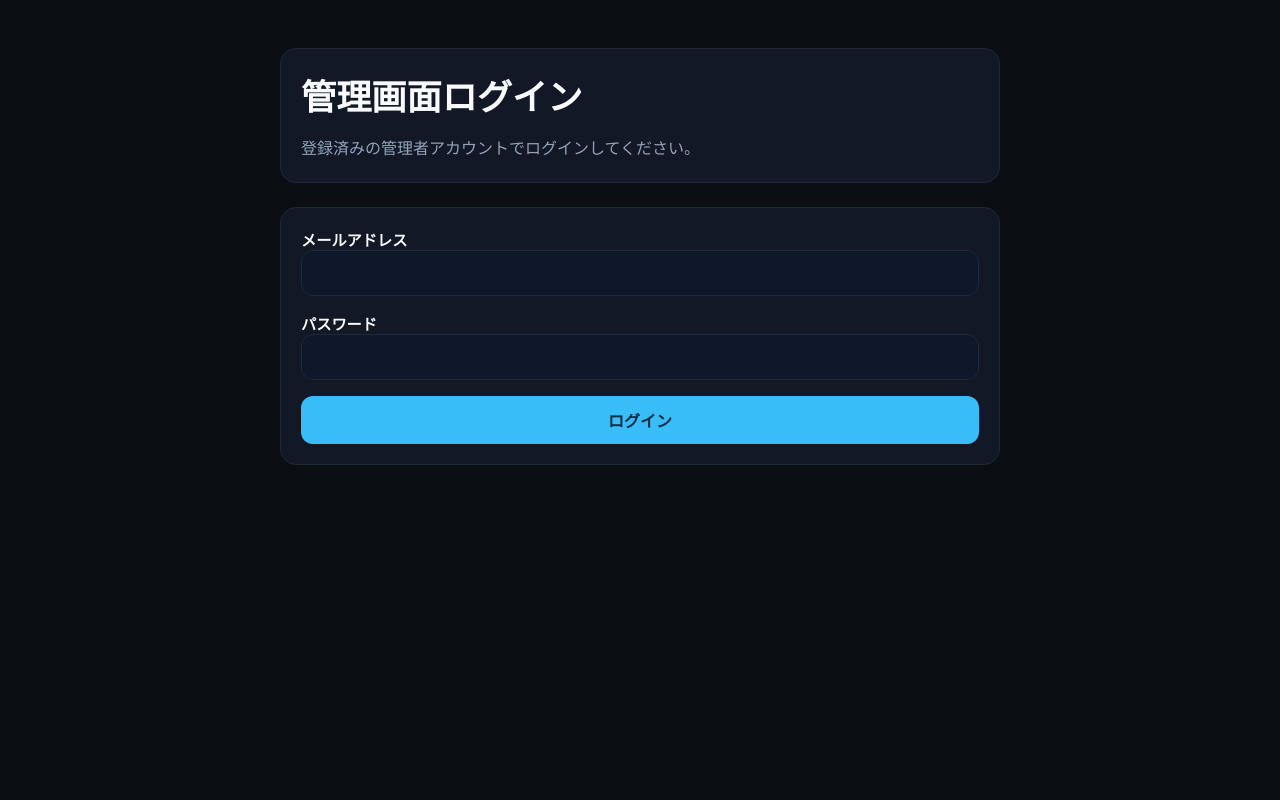
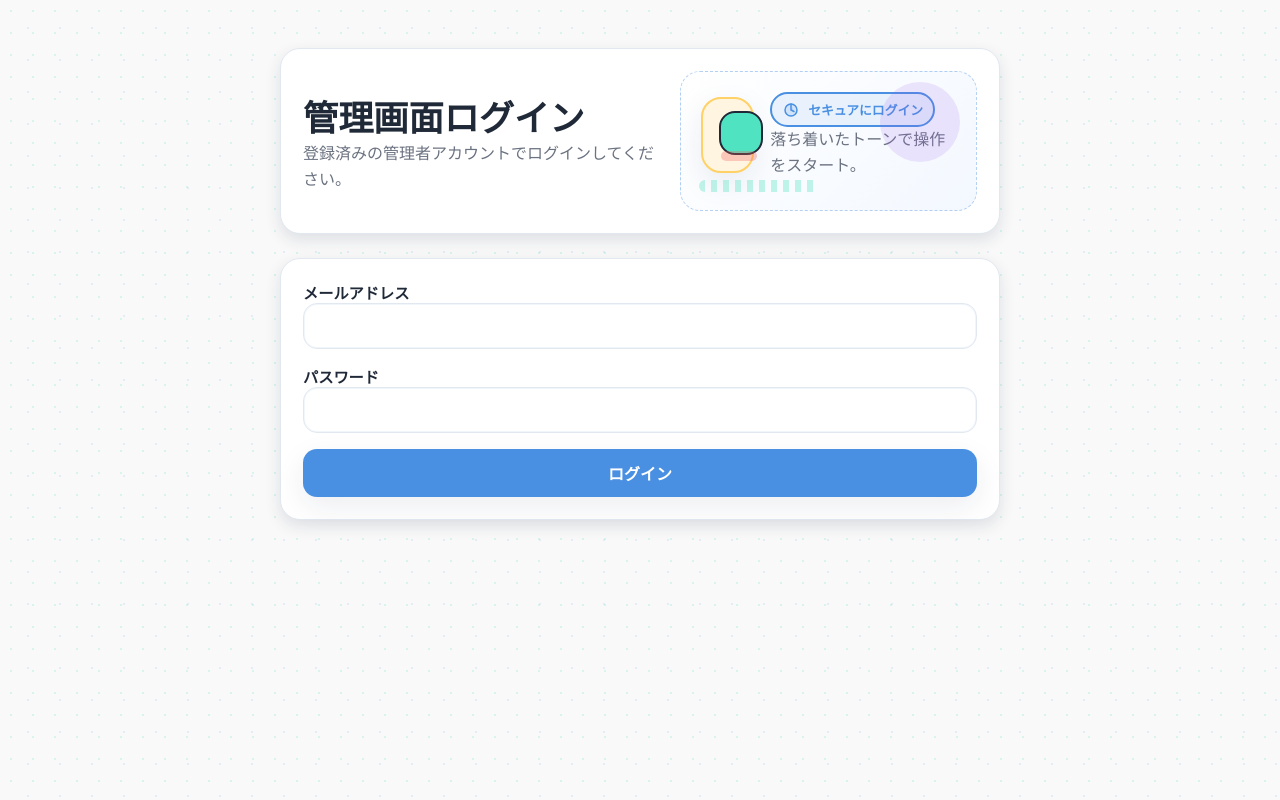
Before and after one commit to ANOSkdy/ensemble_sys, a Next.js app: page /login in a window 1280 px wide. Built offline with nearby package versions, Linux system fonts and the light colour scheme.

Commit message:
Apply new design system

```diff
--- a/app/globals.css
+++ b/app/globals.css
@@ -1,12 +1,19 @@
 :root {
   color-scheme: light;
-  --bg: #0b0f14;
-  --surface: #121826;
-  --text: #f8fafc;
-  --muted: #94a3b8;
-  --accent: #38bdf8;
-  --accent-dark: #0284c7;
-  --border: #1f2937;
+  --bg: #f9f9f9;
+  --surface: #ffffff;
+  --text: #1f2937;
+  --muted: #6b7280;
+  --primary: #4a90e2;
+  --secondary: #50e3c2;
+  --accent-1: #ffd166;
+  --accent-2: #f25f5c;
+  --accent-3: #9d59ec;
+  --border: #e2e8f0;
+  --shadow: 0 10px 30px rgba(24, 39, 75, 0.08);
+  --shadow-soft: 0 6px 16px rgba(24, 39, 75, 0.12);
+  --radius-lg: 20px;
+  --radius-md: 14px;
 }
 
 * {
@@ -19,6 +26,13 @@ body {
   background: var(--bg);
   color: var(--text);
   min-height: 100vh;
+  background-image: radial-gradient(
+      rgba(80, 227, 194, 0.2) 1px,
+      transparent 1px
+    ),
+    radial-gradient(rgba(74, 144, 226, 0.12) 1px, transparent 1px);
+  background-size: 22px 22px, 32px 32px;
+  background-position: 0 0, 12px 12px;
 }
 
 a {
@@ -41,16 +55,22 @@ main {
 .card {
   background: var(--surface);
   border: 1px solid var(--border);
-  border-radius: 16px;
-  padding: 20px;
+  border-radius: var(--radius-lg);
+  padding: 22px;
   display: flex;
   flex-direction: column;
   gap: 16px;
+  box-shadow: var(--shadow-soft);
 }
 
 h1 {
   font-size: 1.8rem;
   margin: 0;
+}
+
+h2 {
+  margin: 0;
+  font-size: 1.25rem;
 }
 
 p {
@@ -75,26 +95,159 @@ input,
 textarea {
   width: 100%;
   padding: 12px 14px;
-  border-radius: 12px;
+  border-radius: var(--radius-md);
   border: 1px solid var(--border);
-  background: #0f172a;
+  background: #ffffff;
   color: var(--text);
+  box-shadow: inset 0 0 0 1px rgba(74, 144, 226, 0.08);
+  transition: border-color 0.2s ease, box-shadow 0.2s ease;
+}
+
+input:focus,
+textarea:focus {
+  outline: none;
+  border-color: var(--primary);
+  box-shadow: 0 0 0 3px rgba(74, 144, 226, 0.2);
 }
 
 button {
   cursor: pointer;
   border: none;
-  border-radius: 12px;
+  border-radius: var(--radius-md);
   padding: 12px 16px;
-  background: var(--accent);
-  color: #022c44;
+  background: var(--primary);
+  color: #ffffff;
   font-weight: 600;
+  box-shadow: var(--shadow);
+  transition: transform 0.2s ease, box-shadow 0.2s ease;
+}
+
+button:hover {
+  transform: translateY(-1px);
+  box-shadow: 0 12px 24px rgba(74, 144, 226, 0.2);
 }
 
 button.secondary {
   background: transparent;
-  color: var(--accent);
-  border: 1px solid var(--accent);
+  color: var(--primary);
+  border: 1px solid var(--primary);
+  box-shadow: none;
+}
+
+.hero {
+  display: grid;
+  gap: 16px;
+}
+
+.hero-grid {
+  display: grid;
+  gap: 20px;
+}
+
+.hero-art {
+  position: relative;
+  border-radius: var(--radius-lg);
+  background: linear-gradient(135deg, #ffffff 0%, #f3f8ff 100%);
+  border: 1px dashed rgba(74, 144, 226, 0.4);
+  padding: 20px;
+  overflow: hidden;
+  min-height: 140px;
+}
+
+.hero-art::before {
+  content: "";
+  position: absolute;
+  inset: 10px 16px auto auto;
+  width: 80px;
+  height: 80px;
+  border-radius: 50%;
+  background: rgba(157, 89, 236, 0.15);
+}
+
+.hero-art::after {
+  content: "";
+  position: absolute;
+  left: 18px;
+  bottom: 18px;
+  width: 120px;
+  height: 12px;
+  background: repeating-linear-gradient(
+    90deg,
+    rgba(80, 227, 194, 0.35),
+    rgba(80, 227, 194, 0.35) 6px,
+    transparent 6px,
+    transparent 12px
+  );
+  border-radius: 999px;
+}
+
+.hero-illustration {
+  display: flex;
+  align-items: center;
+  gap: 16px;
+}
+
+.character {
+  width: 76px;
+  height: 76px;
+  border-radius: 20px;
+  background: #fff5e1;
+  border: 2px solid var(--accent-1);
+  position: relative;
+  box-shadow: var(--shadow);
+}
+
+.character::before {
+  content: "";
+  position: absolute;
+  width: 40px;
+  height: 40px;
+  border-radius: 16px;
+  background: var(--secondary);
+  top: 12px;
+  left: 16px;
+  border: 2px solid #1f2937;
+}
+
+.character::after {
+  content: "";
+  position: absolute;
+  width: 36px;
+  height: 10px;
+  border-radius: 999px;
+  background: rgba(242, 95, 92, 0.3);
+  bottom: 10px;
+  left: 18px;
+}
+
+.icon-chip {
+  display: inline-flex;
+  align-items: center;
+  gap: 8px;
+  padding: 6px 10px;
+  border-radius: 999px;
+  border: 2px solid var(--primary);
+  background: rgba(74, 144, 226, 0.1);
+  font-size: 0.8rem;
+  font-weight: 600;
+  color: var(--primary);
+}
+
+.icon-chip svg {
+  width: 18px;
+  height: 18px;
+  stroke-width: 2;
+  fill: rgba(74, 144, 226, 0.15);
+}
+
+.section-divider {
+  height: 1px;
+  background: linear-gradient(
+    90deg,
+    transparent,
+    rgba(74, 144, 226, 0.4),
+    transparent
+  );
 }
 
 .todo-list {
@@ -108,9 +261,10 @@ button.secondary {
   flex-direction: column;
   gap: 8px;
   padding: 12px;
-  border-radius: 12px;
+  border-radius: var(--radius-md);
   border: 1px solid var(--border);
-  background: #0f172a;
+  background: #ffffff;
+  box-shadow: var(--shadow);
 }
 
 .todo-meta {
@@ -125,8 +279,8 @@ button.secondary {
   font-size: 0.75rem;
   padding: 4px 8px;
   border-radius: 999px;
-  background: rgba(56, 189, 248, 0.2);
-  color: var(--accent);
+  background: rgba(74, 144, 226, 0.15);
+  color: var(--primary);
 }
 
 .actions {
@@ -142,12 +296,26 @@ button.secondary {
 
 .summary-card {
   padding: 16px;
-  border-radius: 12px;
+  border-radius: var(--radius-md);
   border: 1px solid var(--border);
-  background: #0f172a;
+  background: #ffffff;
   display: flex;
   flex-direction: column;
   gap: 8px;
+  position: relative;
+  overflow: hidden;
+  box-shadow: var(--shadow);
+}
+
+.summary-card::after {
+  content: "";
+  position: absolute;
+  right: -20px;
+  top: -10px;
+  width: 80px;
+  height: 80px;
+  border-radius: 50%;
+  background: rgba(255, 209, 102, 0.35);
 }
 
 .summary-label {
@@ -159,6 +327,7 @@ button.secondary {
   font-size: 1.6rem;
   font-weight: 700;
   margin: 0;
+  color: var(--text);
 }
 
 .list {
@@ -169,12 +338,13 @@ button.secondary {
 
 .list-item {
   padding: 12px;
-  border-radius: 12px;
+  border-radius: var(--radius-md);
   border: 1px solid var(--border);
-  background: #0f172a;
+  background: #ffffff;
   display: flex;
   flex-direction: column;
   gap: 8px;
+  box-shadow: var(--shadow);
 }
 
 .list-title {
@@ -197,11 +367,18 @@ button.secondary {
 
 .link-card {
   padding: 12px 14px;
-  border-radius: 12px;
+  border-radius: var(--radius-md);
   border: 1px solid var(--border);
-  background: #0f172a;
+  background: #ffffff;
   font-weight: 600;
   color: var(--text);
+  box-shadow: var(--shadow);
+  transition: transform 0.2s ease, box-shadow 0.2s ease;
+}
+
+.link-card:hover {
+  transform: translateY(-2px);
+  box-shadow: 0 12px 24px rgba(80, 227, 194, 0.2);
 }
 
 .button-link {
@@ -209,10 +386,110 @@ button.secondary {
   align-items: center;
   justify-content: center;
   padding: 10px 14px;
+  border-radius: var(--radius-md);
+  border: 2px solid var(--primary);
+  color: var(--primary);
+  font-weight: 600;
+  background: rgba(74, 144, 226, 0.08);
+  transition: transform 0.2s ease, box-shadow 0.2s ease;
+}
+
+.button-link:hover {
+  transform: translateY(-1px);
+  box-shadow: var(--shadow);
+}
+
+.process-flow {
+  display: grid;
+  gap: 12px;
+}
+
+.process-step {
+  display: grid;
+  grid-template-columns: 32px 1fr;
+  gap: 12px;
+  align-items: center;
+  padding: 12px;
+  border-radius: var(--radius-md);
+  border: 1px dashed rgba(74, 144, 226, 0.4);
+  background: #ffffff;
+}
+
+.process-step span {
+  width: 32px;
+  height: 32px;
   border-radius: 12px;
-  border: 1px solid var(--accent);
-  color: var(--accent);
-  font-weight: 600;
+  background: rgba(80, 227, 194, 0.2);
+  display: grid;
+  place-items: center;
+  color: var(--primary);
+  font-weight: 700;
+  border: 2px solid var(--primary);
+}
+
+.chart-grid {
+  display: grid;
+  gap: 16px;
+}
+
+.chart-card {
+  border-radius: var(--radius-md);
+  border: 1px solid var(--border);
+  padding: 16px;
+  background: #ffffff;
+  box-shadow: var(--shadow);
+}
+
+.chart-donut {
+  width: 120px;
+  height: 120px;
+  border-radius: 50%;
+  background: conic-gradient(
+    var(--primary) 0 45%,
+    var(--secondary) 45% 70%,
+    var(--accent-2) 70% 100%
+  );
+  margin: 0 auto;
+  position: relative;
+}
+
+.chart-donut::after {
+  content: "";
+  position: absolute;
+  inset: 18px;
+  background: #ffffff;
+  border-radius: 50%;
+  box-shadow: inset 0 0 0 2px rgba(74, 144, 226, 0.15);
+}
+
+.chart-bars {
+  display: grid;
+  grid-template-columns: repeat(4, 1fr);
+  align-items: end;
+  gap: 10px;
+  height: 120px;
+}
+
+.chart-bars span {
+  display: block;
+  border-radius: 12px 12px 6px 6px;
+  background: linear-gradient(180deg, var(--accent-3), var(--primary));
+  box-shadow: var(--shadow);
+}
+
+.chart-bars span:nth-child(2) {
+  height: 80%;
+  background: linear-gradient(180deg, var(--secondary), var(--primary));
+}
+
+.chart-bars span:nth-child(3) {
+  height: 60%;
+  background: linear-gradient(180deg, var(--accent-1), var(--accent-2));
+}
+
+.chart-bars span:nth-child(4) {
+  height: 90%;
+  background: linear-gradient(180deg, var(--primary), var(--accent-3));
 }
 
 @media (min-width: 640px) {
@@ -240,4 +517,13 @@ button.secondary {
     align-items: center;
     justify-content: space-between;
   }
+
+  .hero-grid {
+    grid-template-columns: 1.2fr 1fr;
+    align-items: center;
+  }
+
+  .chart-grid {
+    grid-template-columns: repeat(2, minmax(0, 1fr));
+  }
 }
--- a/app/login/page.tsx
+++ b/app/login/page.tsx
@@ -7,9 +7,32 @@ export default function LoginPage() {
   return (
     <main>
       <div className="container">
-        <section className="card">
-          <h1>管理画面ログイン</h1>
-          <p>登録済みの管理者アカウントでログインしてください。</p>
+        <section className="card hero">
+          <div className="hero-grid">
+            <div>
+              <h1>管理画面ログイン</h1>
+              <p>登録済みの管理者アカウントでログインしてください。</p>
+            </div>
+            <div className="hero-art">
+              <div className="hero-illustration">
+                <div className="character" aria-hidden="true" />
+                <div>
+                  <div className="icon-chip">
+                    <svg viewBox="0 0 24 24" aria-hidden="true">
+                      <path
+                        d="M12 4v8l4 2"
+                        stroke="currentColor"
+                        strokeLinecap="round"
+                      />
+                      <circle cx="12" cy="12" r="8" stroke="currentColor" />
+                    </svg>
+                    セキュアにログイン
+                  </div>
+                  <p>落ち着いたトーンで操作をスタート。</p>
+                </div>
+              </div>
+            </div>
+          </div>
         </section>
         <LoginForm />
       </div>
```
Also changed, not shown: app/page.tsx (+77 -3 lines).
